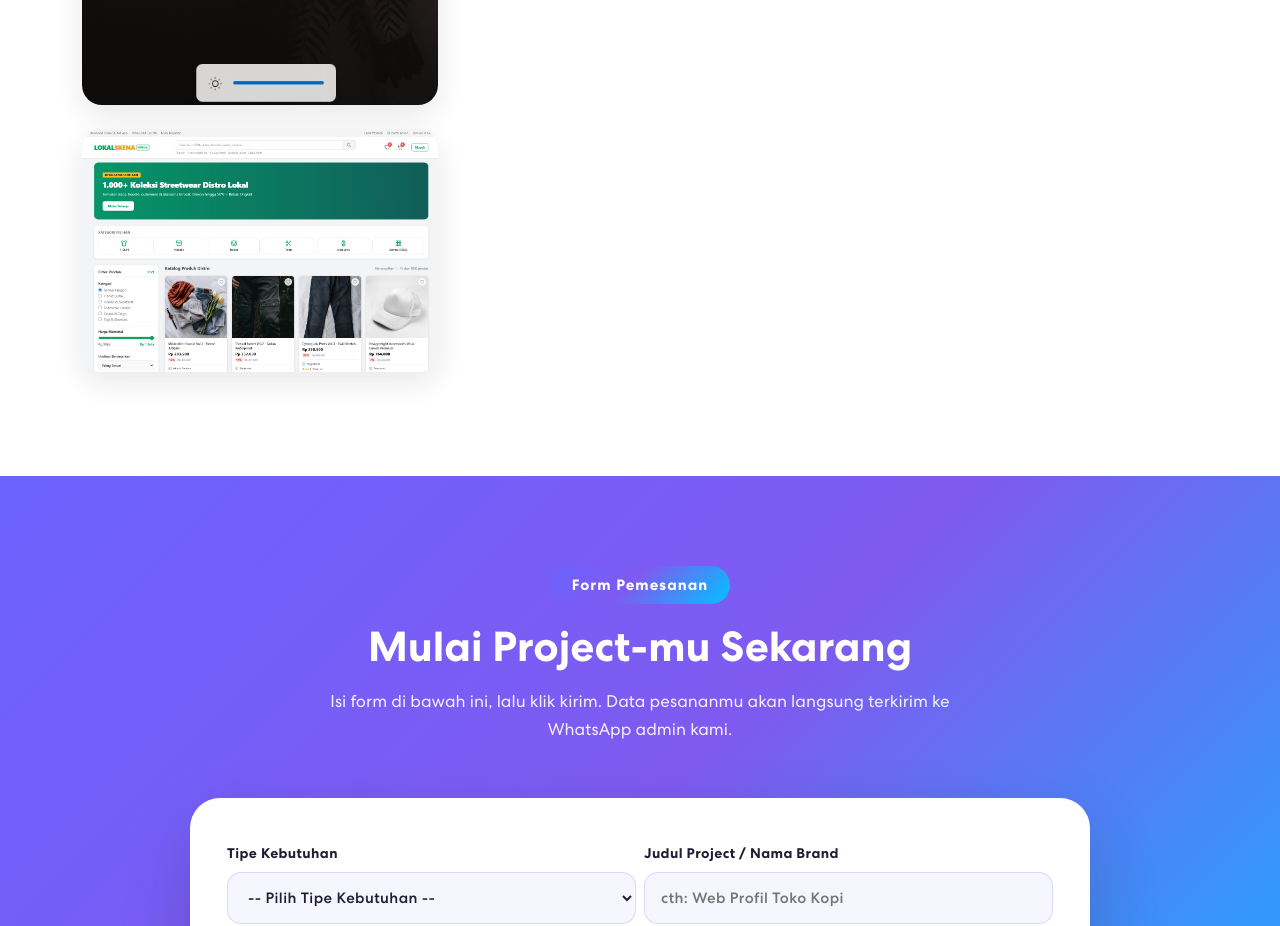
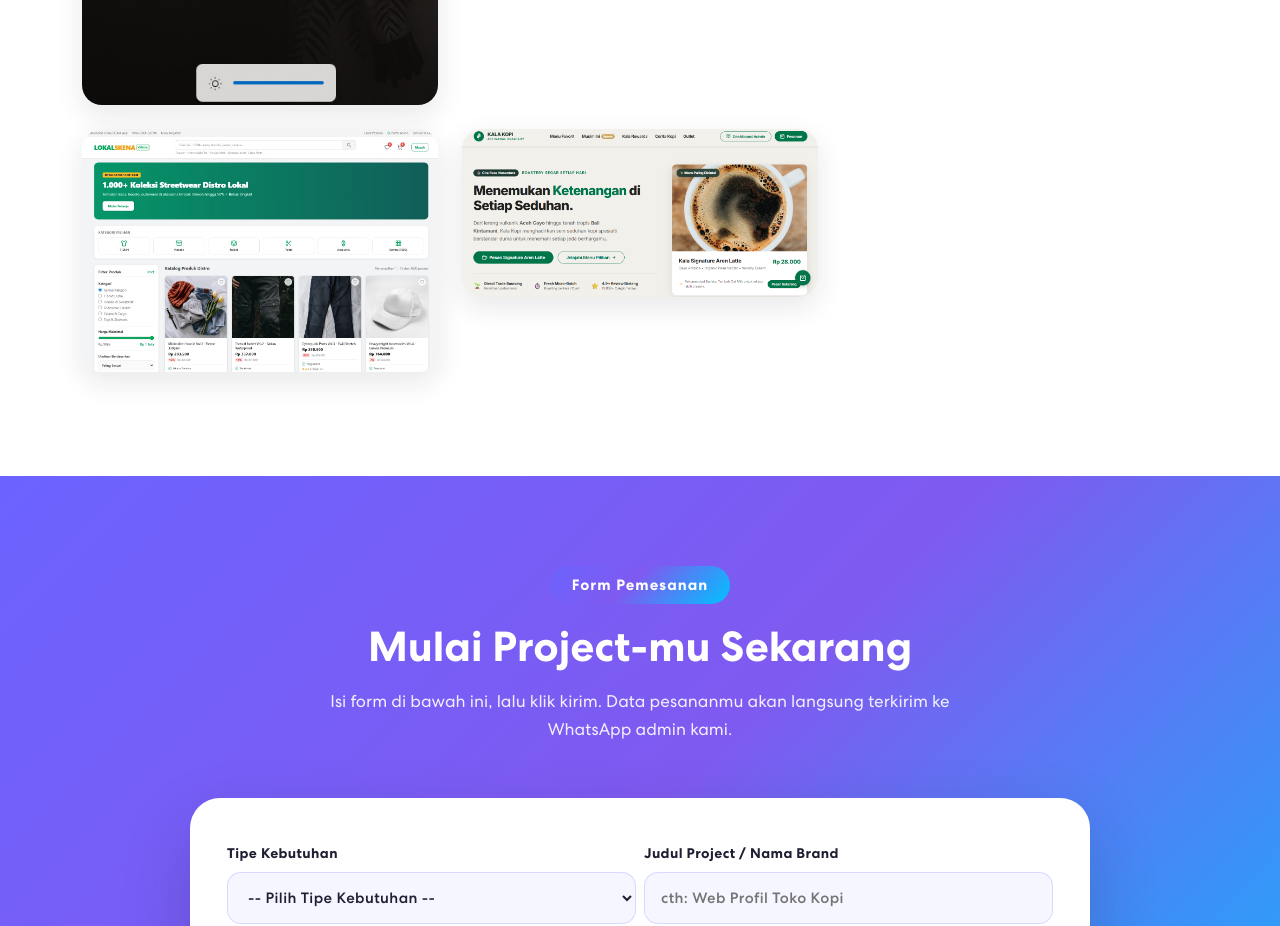
Before and after one commit to Ar-Study/Web-Portofolio-ReactJs, a React (Create React App) app: page / in a window 1280 px wide. Shown: the part 4660-5586 px from the top of the page. Built offline with nearby package versions, Linux system fonts and the light colour scheme.

Commit message:
Feat: tambahan project

```diff
--- a/src/components/Project.js
+++ b/src/components/Project.js
@@ -13,6 +13,7 @@ import projImg14 from "../assets/img/project-img14.png";
 import projImg15 from "../assets/img/project-img15.jpeg";
 import projImg16 from "../assets/img/project-img16.jpeg";
 import projImg17 from "../assets/img/project-img17.jpeg";
+import projImg18 from "../assets/img/project-img18.png";
 
 import colorSharp2 from "../assets/img/color-sharp2.png";
 // import "animate.css";
@@ -98,6 +99,12 @@ export const Projects = () => {
       imgUrl: projImg17,
       link: "https://ar-study.github.io/ECommerce_Fashion/",
     },
+    {
+      title: "CoffeeShop",
+      description: "",
+      imgUrl: projImg18,
+      link: "https://ar-study.github.io/CoffeeShop-v2/",
+    },
   ];
 
   return (
```
Also changed, not shown: src/assets/img/project-img18.png (added).
